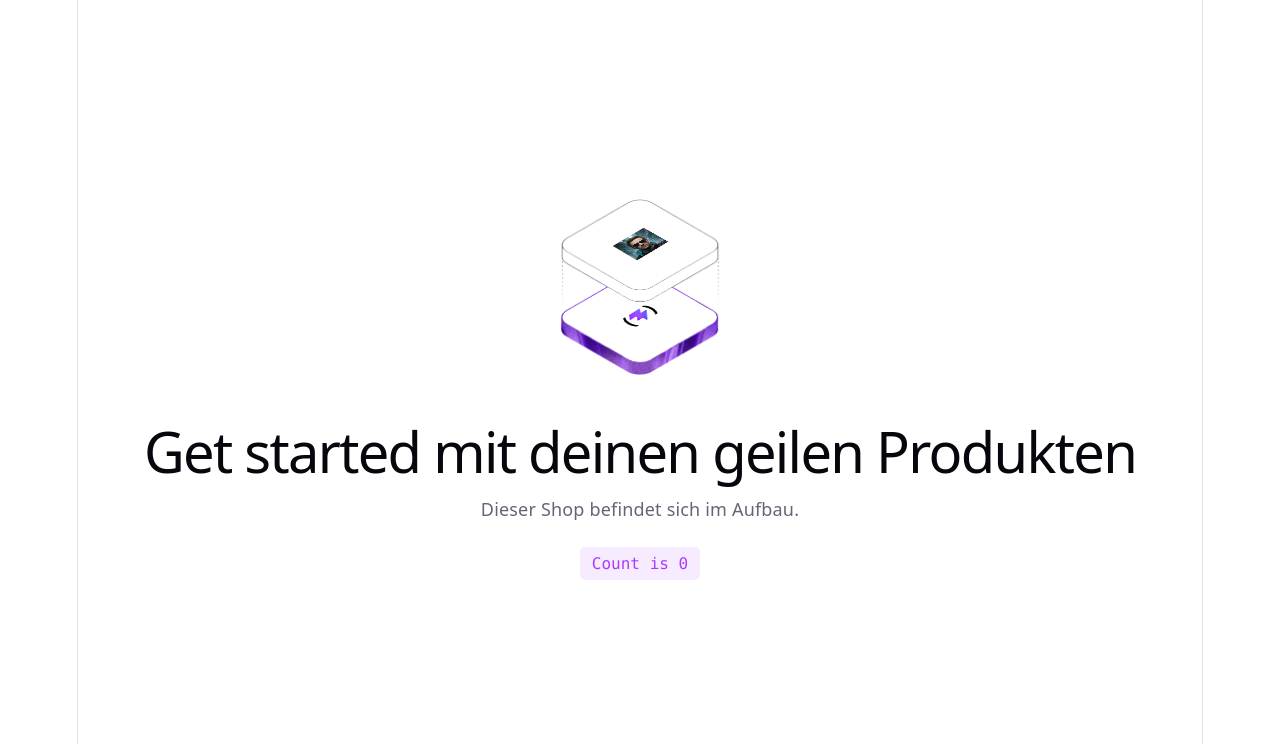
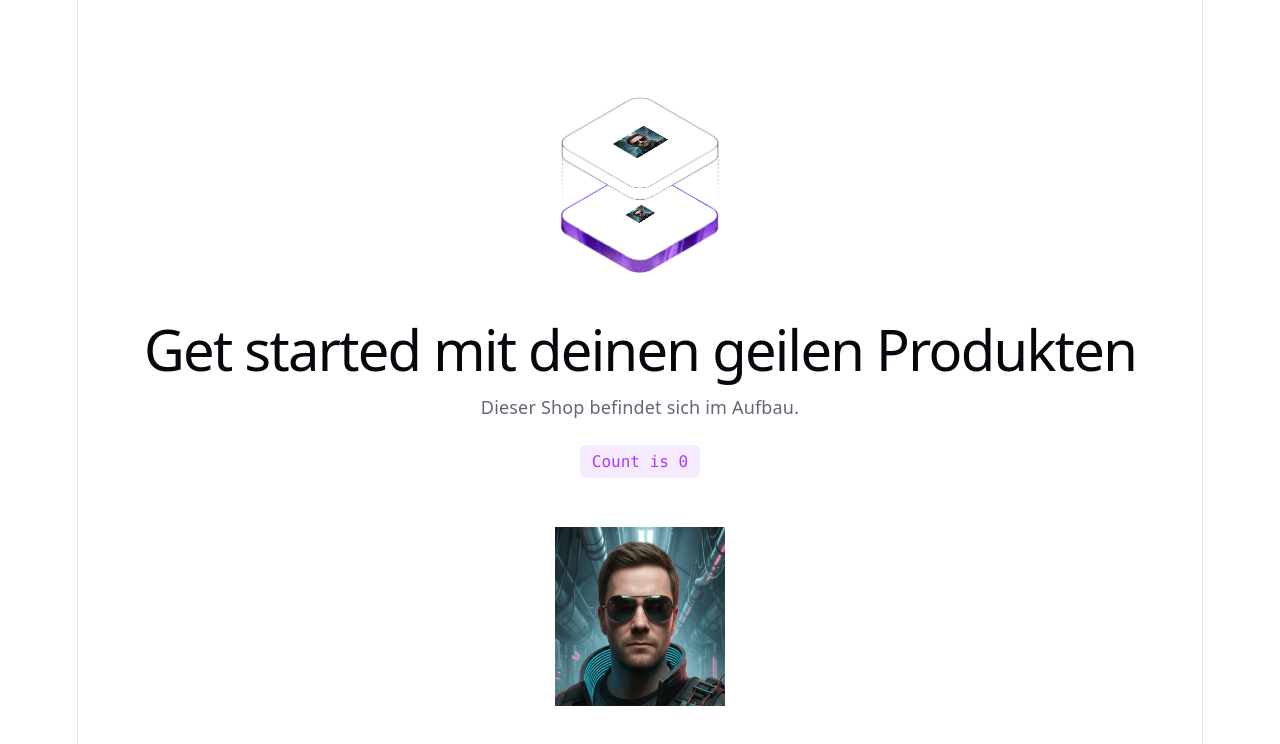
Before and after one commit to tunnel-mc/the-dropshipper, a React (Vite) app in the folder the-dropshipper-client/: page / in a window 1280 px wide. Shown: the top 744 px of the page. Built offline with nearby package versions, Linux system fonts and the light colour scheme.

Commit message:
commit 8

```diff
--- a/the-dropshipper-client/src/App.jsx
+++ b/the-dropshipper-client/src/App.jsx
@@ -14,7 +14,7 @@ function App() {
         <div className="hero">
           <img src={heroImg} className="base" width="170" height="179" alt="" />
           <img src={mk40k} className="framework" alt="MK 40K logo" />
-          <img src={viteLogo} className="vite" alt="Vite logo" />
+          <img src={mk40k} className="vite" alt="MK 40K logo" />
         </div>
         <div>
           <h1>Get started mit deinen geilen Produkten</h1>
@@ -29,6 +29,7 @@ function App() {
         >
           Count is {count}
         </button>
+        <img src={mk40k} className="base" width="170" height="179" alt="mk40k" />
       </section>
 
     </>
```
